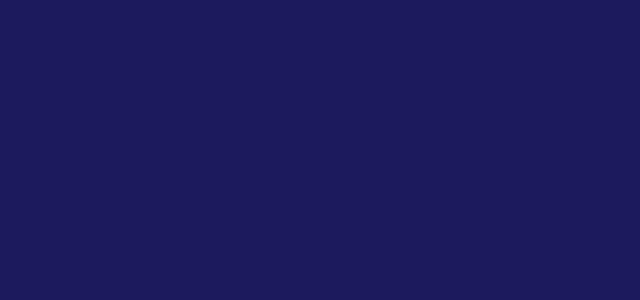
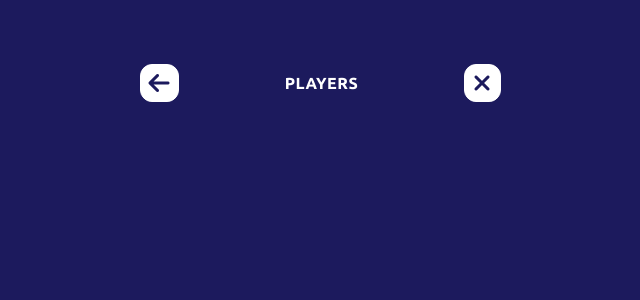
Before and after one commit to andrejkoller/quiztime-frontend, an Angular app: page /players in a window 1280 px wide. Before the commit this address led to /. Shown: the top 300 px of the page, without its empty margins (320-960 px from the left). Built offline with nearby package versions, Linux system fonts and the light colour scheme.

Commit message:
Add PlayersTable component and update routing; refactor header and playground components for improved navigation

```diff
--- a/src/app/app.routes.ts
+++ b/src/app/app.routes.ts
@@ -3,6 +3,7 @@ import { QuizComponent } from './components/quiz/quiz.component';
 import { PlaygroundComponent } from './components/playground/playground.component';
 import { GameSettingsComponent } from './components/game-settings/game-settings.component';
 import { PodiumComponent } from './components/podium/podium.component';
+import { PlayersTableComponent } from './components/players-table/players-table.component';
 
 export const routes: Routes = [
   { path: '', component: QuizComponent },
@@ -11,5 +12,6 @@ export const routes: Routes = [
     component: GameSettingsComponent,
   },
   { path: 'playground', component: PlaygroundComponent },
+  { path: 'players', component: PlayersTableComponent },
   { path: 'podium', component: PodiumComponent },
 ];
--- a/src/app/components/header/header.component.css
+++ b/src/app/components/header/header.component.css
@@ -0,0 +1,3 @@
+:host {
+  width: 100%;
+}
--- a/src/app/components/header/header.component.html
+++ b/src/app/components/header/header.component.html
@@ -1,15 +1,25 @@
-<div class="flex flex-col h-full w-container">
+<div class="flex flex-col h-full w-full">
   <div class="flex items-start justify-between mt-16 mb-4 h-full">
     <div
       class="cursor-pointer border border-white px-2 py-0.5 bg-white rounded-xl hover:opacity-50"
     >
+      @if (isPlaygroundRoute()) {
+      <i
+        class="fa-solid fa-circle-user text-theme text-2xl"
+        (click)="goToPlayers()"
+      ></i>
+      } @else {
       <i
         class="fa-solid fa-arrow-left text-theme text-2xl"
-        (click)="goBackToHome()"
+        (click)="goBack()"
       ></i>
+      }
     </div>
     <div class="flex items-center justify-between w-full">
       <div class="flex justify-center w-full">
+        @if (isPlayersRoute()) {
+        <p class="text-primary font-ubuntu-bold uppercase">Players</p>
+        } @else {
         @switch (this.quizCategory) { @case (9) {
         <p class="text-primary font-ubuntu-bold uppercase">General</p>
         } @case (23) {
@@ -21,6 +31,7 @@
         } @case (10) {
         <p class="text-primary font-ubuntu-bold uppercase">Books</p>
         } }
+        }
       </div>
       <div
         class="cursor-pointer border border-white px-2 py-0.5 bg-white rounded-xl hover:opacity-50"
--- a/src/app/components/header/header.component.ts
+++ b/src/app/components/header/header.component.ts
@@ -24,6 +24,26 @@ export class HeaderComponent {
     this.router.navigate(['/']);
   }
 
+  goBack() {
+    if (this.isPlayersRoute()) {
+      this.router.navigate(['/playground']);
+    } else {
+      this.goBackToHome();
+    }
+  }
+
+  isPlaygroundRoute(): boolean {
+    return this.router.url === '/playground';
+  }
+
+  isPlayersRoute(): boolean {
+    return this.router.url === '/players';
+  }
+
+  goToPlayers() {
+    this.router.navigate(['/players']);
+  }
+
   exitGame() {
     this.router.navigate(['/']).then(() => {
       window.location.reload();
--- a/src/app/components/player/player.component.html
+++ b/src/app/components/player/player.component.html
@@ -6,22 +6,14 @@
   }"
   class="brightness-50"
 >
-  <div class="flex justify-between w-full">
-    <span class="font-ubuntu-bold text-3xl text-primary ml-3"
-      >{{ i + 1 }}. Player</span
-    >
-    <span class="font-ubuntu-bold text-3xl text-primary ml-3">{{
+  <div class="bg-primary rounded-xl">
+    <div class="flex justify-between items-center h-full w-full p-8">
+      <div class="flex justify-between items-center h-full">
+        <div class="flex flex-col justify-center items-center">
+          <span class="font-ubuntu-bold text-3xl text-theme">{{
             player.name
           }}</span>
         </div>
-  <div class="bg-primary rounded-xl">
-    <div class="flex justify-center items-start h-full w-full">
-      <div class="flex justify-between items-center w-full p-5 h-full">
-        <div class="flex justify-center items-center">
-          <i
-            [ngStyle]="{ backgroundColor: player.color }"
-            class="fa-solid fa-user text-theme text-5xl p-8 border border-theme rounded-xl"
-          ></i>
       </div>
       <div class="flex flex-col justify-center items-center gap-2">
         <span class="font-ubuntu-bold text-3xl text-theme">
@@ -36,5 +28,4 @@
     </div>
   </div>
 </div>
-</div>
 }
--- /dev/null
+++ b/src/app/components/players-table/players-table.component.html
@@ -0,0 +1,12 @@
+<div class="flex flex-col justify-center items-center h-screen w-container">
+  <app-header></app-header>
+
+  <div
+    class="flex flex-col justify-center gap-4 w-full overflow-y-auto h-full pb-10"
+  >
+    <app-player
+      [players]="players"
+      class="flex flex-col gap-4 w-full"
+    ></app-player>
+  </div>
+</div>
--- /dev/null
+++ b/src/app/components/players-table/players-table.component.ts
@@ -0,0 +1,27 @@
+import { Component, OnInit } from '@angular/core';
+import { PlayerService } from '../../services/player.service';
+import { Player } from '../../models/player.model';
+import { PlayerComponent } from '../player/player.component';
+import { Router } from '@angular/router';
+import { HeaderComponent } from '../header/header.component';
+
+@Component({
+  selector: 'app-players-table',
+  standalone: true,
+  imports: [PlayerComponent, HeaderComponent],
+  templateUrl: './players-table.component.html',
+  styleUrl: './players-table.component.css',
+})
+export class PlayersTableComponent implements OnInit {
+  players: Player[] = [];
+
+  constructor(protected playerService: PlayerService, private router: Router) {}
+
+  ngOnInit(): void {
+    this.players = this.playerService.getPlayers();
+  }
+
+  goBackToPlayground() {
+    this.router.navigate(['/playground']);
+  }
+}
--- a/src/app/components/playground/playground.component.html
+++ b/src/app/components/playground/playground.component.html
@@ -1,16 +1,8 @@
-<div class="flex flex-col gap-4 h-screen w-container">
+<div class="flex flex-col h-screen w-full">
   <app-header></app-header>
   <div class="flex flex-col items-center justify-center h-full w-full">
     <app-question-answer
       class="flex flex-col h-full w-full"
     ></app-question-answer>
   </div>
-  <div
-    class="player-card-container flex flex-col items-center absolute left-0 bottom-0 w-full"
-  >
-    <app-player
-      [players]="players"
-      class="flex flex-col gap-4 relative w-full"
-    ></app-player>
-  </div>
 </div>
--- a/src/app/components/playground/playground.component.ts
+++ b/src/app/components/playground/playground.component.ts
@@ -1,16 +1,12 @@
 import { Component, OnInit } from '@angular/core';
 import { HeaderComponent } from '../header/header.component';
-import { PlayerComponent } from '../player/player.component';
 import { QuestionAnswerComponent } from '../question-answer/question-answer.component';
-import { QuizService } from '../../services/quiz.service';
 import { Player } from '../../models/player.model';
-import { GameSettingsService } from '../../services/game-settings.service';
-import { PlayerService } from '../../services/player.service';
 
 @Component({
   selector: 'app-playground',
   standalone: true,
-  imports: [HeaderComponent, PlayerComponent, QuestionAnswerComponent],
+  imports: [HeaderComponent, QuestionAnswerComponent],
   templateUrl: './playground.component.html',
   styleUrl: './playground.component.css',
 })
```
Also changed, not shown: src/app/components/players-table/players-table.component.css (added), 1 other file (tests, documents, lock files or other folders). Lines whose indentation alone changed are shown as unchanged.
